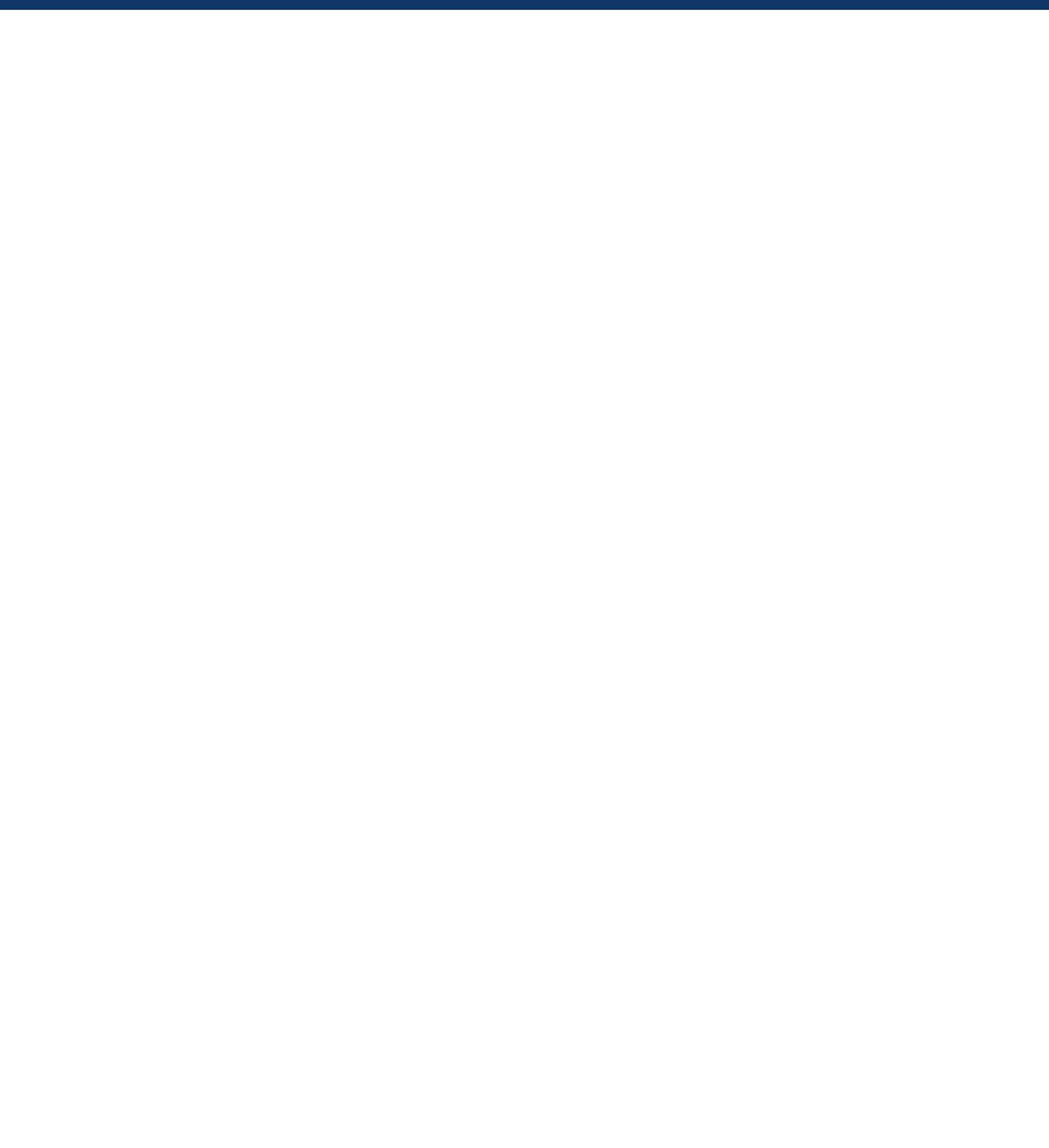
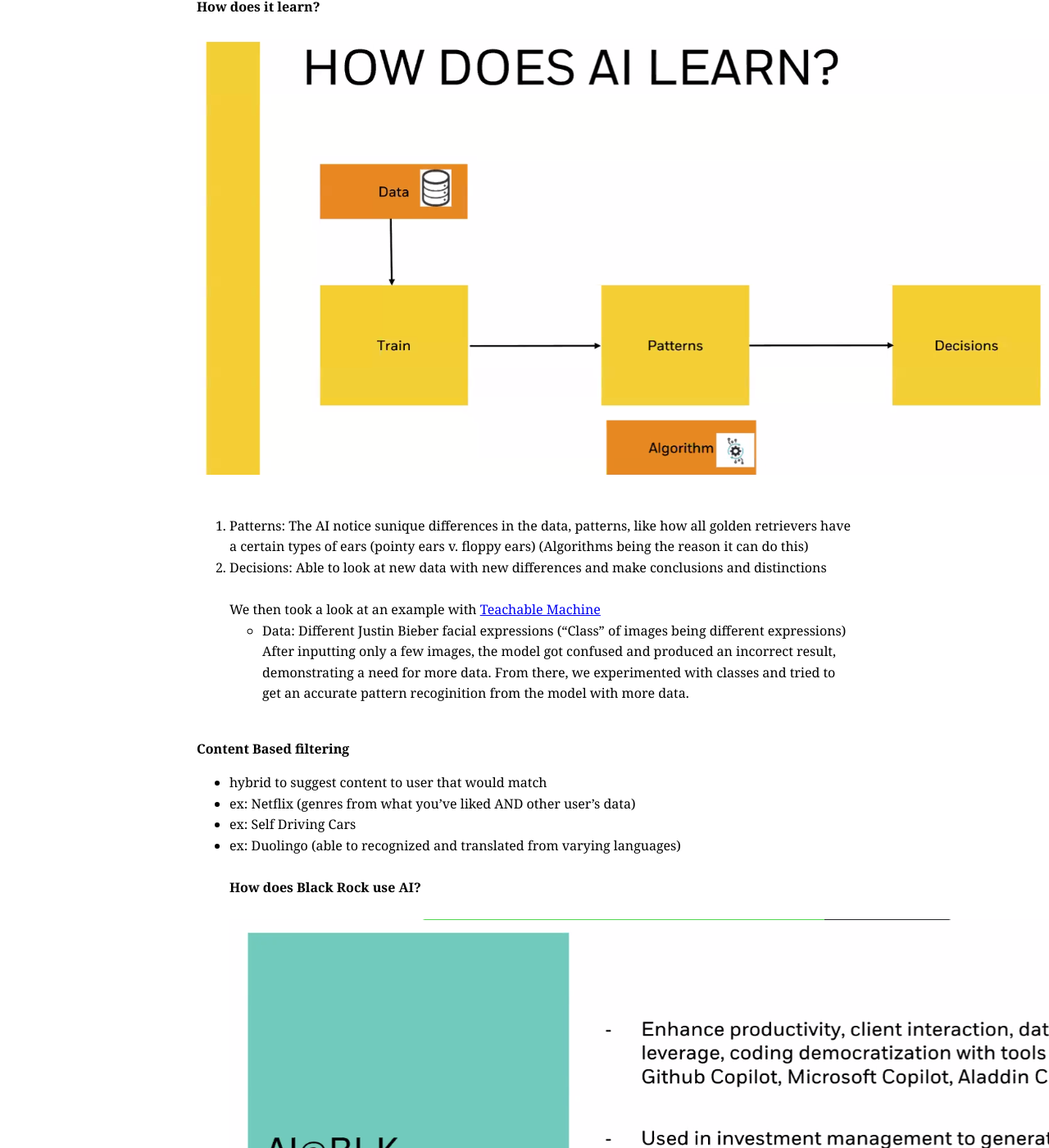
Before and after one commit to CaptainSapphire/PH-s-Blog, a Jekyll site: the page built from _posts/2025-07-17-GWC Event 1.md, in a window 1280 px wide and 1400 px high, scrolled down 710 px. Shown: the whole window at 82% size. Built offline with Jekyll 4.4.1, drawn with Linux system fonts in a browser that asks for light colours; our own code applies the rules of GitHub Pages for plain Markdown files; before the commit the page ends 900 px from its top, so only the background shows below that; some of the changed text lies outside the part shown.

Commit message:
Update 2025-07-17-GWC Event 1.md

```diff
--- a/_posts/2025-07-17-GWC Event 1.md
+++ b/_posts/2025-07-17-GWC Event 1.md
@@ -1,5 +1,27 @@
-# GWC Event: Learning AI: Pottery & More
+# GWC Event: Learning AI: Pottery & More (With BlackRock)
 ## Context
+Girls Who Code is a company who uplifts girls in STEM, and right now, I am in their Pathways Program. Every week, they host events with the company's partners. Tuesday, Julu 15th's was " Learning AI: Pottery & More (With BlackRock)."
+* Black Rock is a bank that companies use, they help manage money for larger companies.
 
 ## Notes
-What is AI? AI is when computers are designed to be like human using math and statistics to answer prompts realistically.
+What is AI? AI is when computers are designed to be like human using math and statistics to answer prompts realistically. <br><br>
+**How does it learn?** <br><br>
+!["AI Learning Diagram"](https://github.com/CaptainSapphire/PH-s-Blog/blob/main/assets/July%202025/Screenshot%202025-07-15%20060608.png?raw=true) <br><br>
+2. Patterns: The AI notice sunique differences in the data, patterns, like how all golden retrievers have a certain types of ears (pointy ears v. floppy ears) (Algorithms being the reason it can do this)
+3. Decisions: Able to look at new data with new differences and make conclusions and distinctions
+<br><br>
+We then took a look at an example with [Teachable Machine](https://teachablemachine.withgoogle.com/)
+- Data: Different Justin Bieber facial expressions ("Class" of images being different expressions)
+After inputting only a few images, the model got confused and produced an incorrect result, demonstrating a need for more data. From there, we experimented with classes and tried to get an accurate pattern recoginition from the model with more data. <br><br>
+
+**Content Based filtering**
+- hybrid to suggest content to user that would match
+- ex: Netflix (genres from what you've liked AND other user's data)
+- ex: Self Driving Cars
+- ex: Duolingo (able to recognized and translated from varying languages)
+<br><br>
+**How does Black Rock use AI?** <br><br>
+!["Black Rock slide"](https://github.com/CaptainSapphire/PH-s-Blog/blob/main/assets/July%202025/Screenshot%202025-07-15%20062104.png?raw=true)<br><br>
+  - Use 3rd Party software to enable Black Rock employees to use an altered version of ChatGPT specific to BlackRock
+  - Mainly for enhancing productivity
+  - Next goal (and a continueous one): Use AI in investment management. Generate Alpha for Aladdin platform by risking success, trade execution
```
